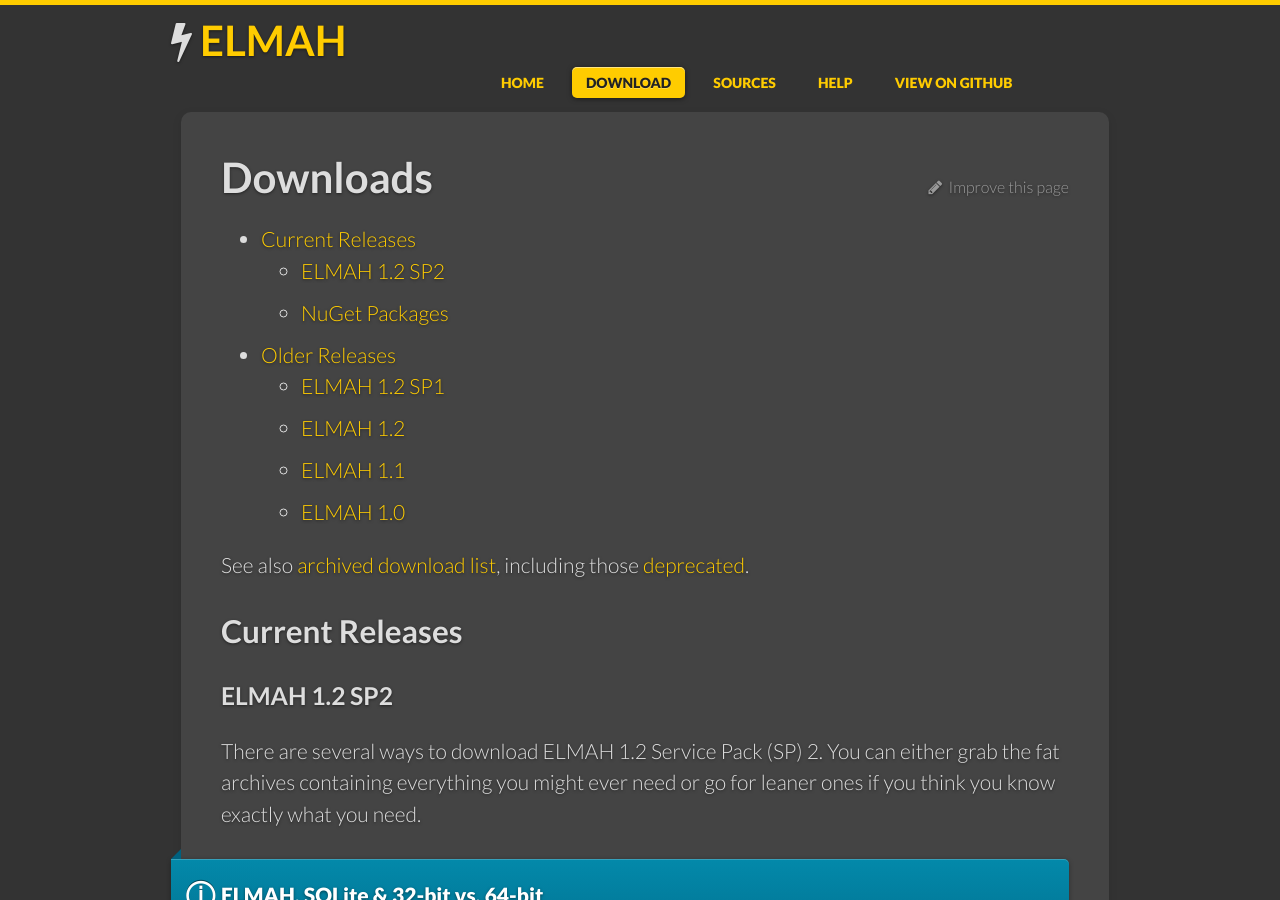
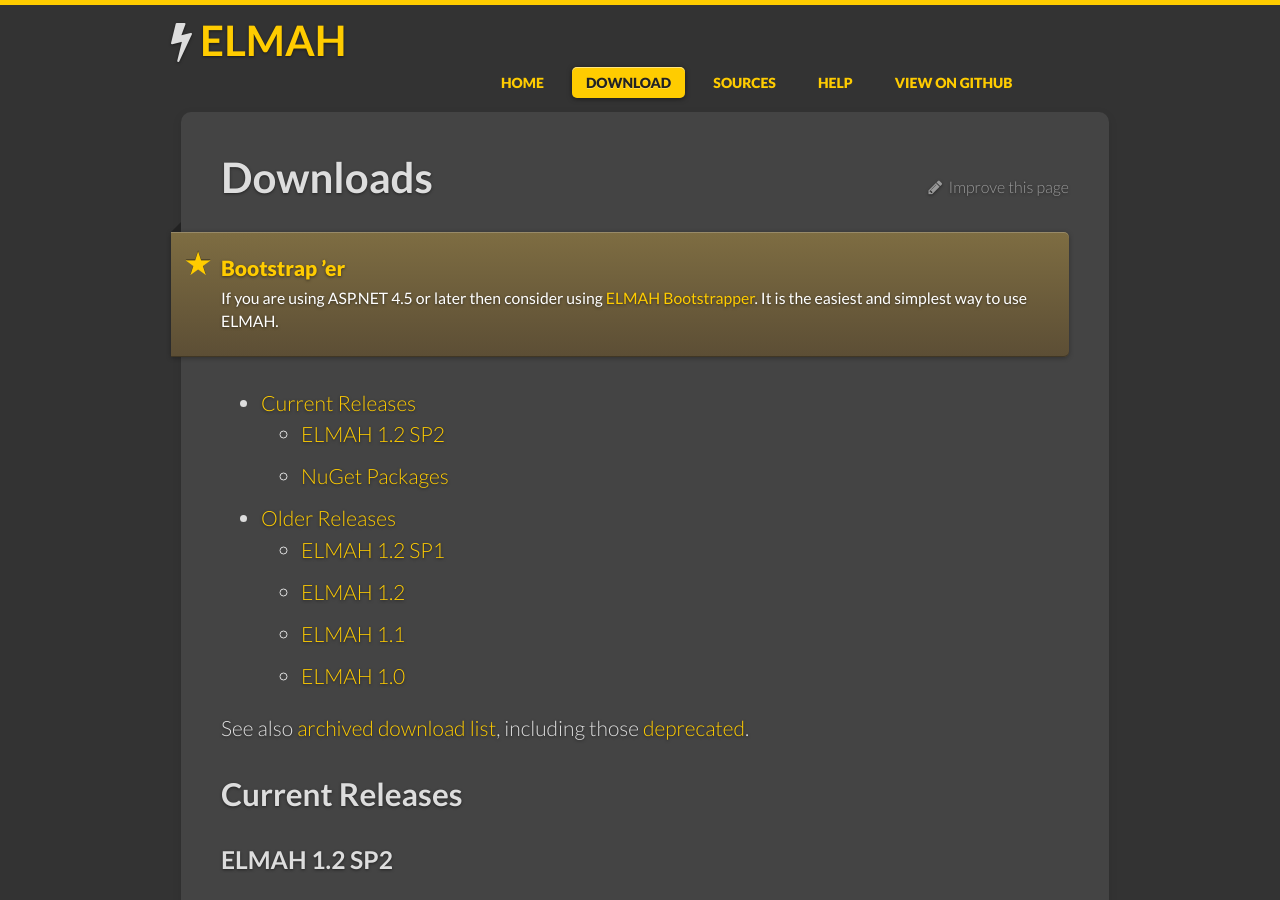
Before and after one commit to elmah/www, a Jekyll site: the page built from Downloads.md, in a window 1280 px wide and 900 px high. Built offline with Jekyll 4.4.1, drawn with Linux system fonts in a browser that asks for light colours.

Commit message:
A word about ELMAH Bootstrapper in downloads

```diff
--- a/Downloads.md
+++ b/Downloads.md
@@ -4,6 +4,13 @@ layout: page
 permalink: downloads/
 downloads: true
 ---
+
+<div class="note">
+  <h5 id="bootstrapper"><a href="https://github.com/elmah/Bootstrapper">Bootstrap &rsquo;er</a></h5>
+  <p>If you are using ASP.NET 4.5 or later then consider using
+     <a href="https://github.com/elmah/Bootstrapper">ELMAH Bootstrapper</a>.
+     It is the easiest and simplest way to use ELMAH.</p>
+</div>
 
 * TOC
 {:toc}
```
